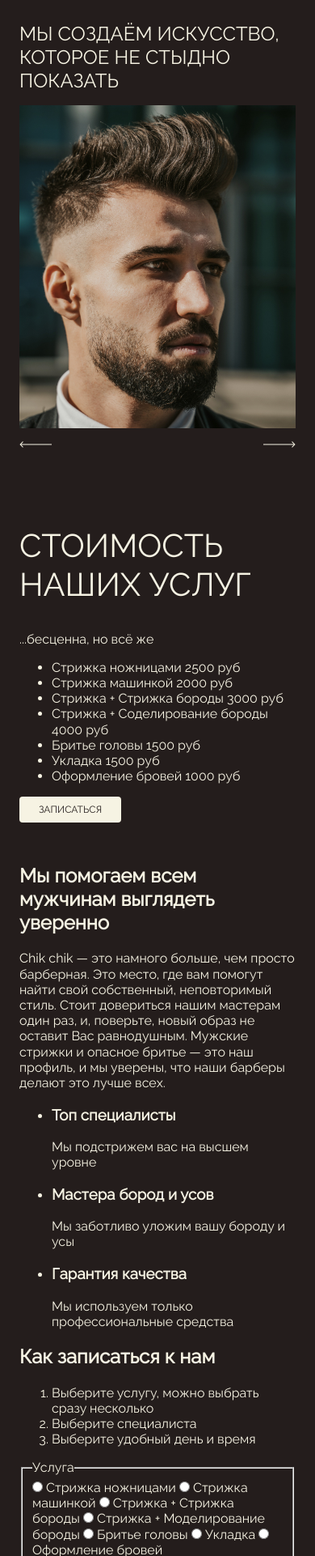
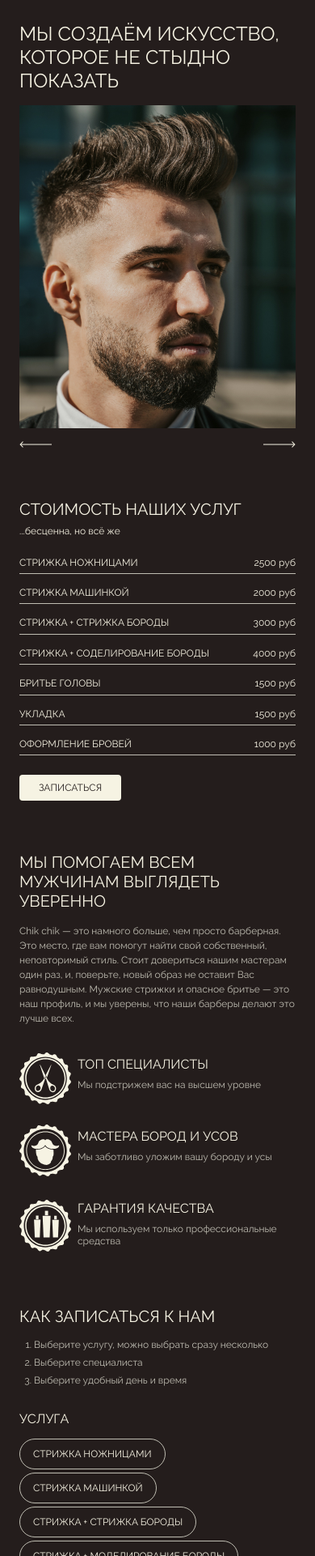
Before and after one commit to vadyavadya/chik-chik, a plain HTML site: page index.html in a window 390 px wide. Shown: the part 78-2000 px from the top of the page at 81% size. Drawn offline with Linux system fonts and the light colour scheme.

Commit message:
css end for day 3

```diff
--- a/index.html
+++ b/index.html
@@ -15,6 +15,10 @@
   <link rel="stylesheet" href="style/hero.css">
   <link rel="stylesheet" href="style/slider.css">
   <link rel="stylesheet" href="style/price.css">
+  <link rel="stylesheet" href="style/about.css">
+  <link rel="stylesheet" href="style/footer.css">
+  <link rel="stylesheet" href="style/reserve.css">
+  <link rel="stylesheet" href="style/radio.css">
 </head>
 
 <body>
@@ -30,7 +34,7 @@
             </li>
 
             <li class="navigation__item">
-              <a href="#about" class="navigation__link">нас</a>
+              <a href="#about" class="navigation__link">о нас</a>
             </li>
           </ul>
         </nav>
@@ -135,17 +139,17 @@
         <p class="about__description">Сhik chik — это намного больше, чем просто барберная. Это место, где вам помогут найти свой собственный, неповторимый стиль. Стоит довериться нашим мастерам один раз, и, поверьте, новый образ не оставит Вас равнодушным. Мужские стрижки и опасное бритье — это наш профиль, и мы уверены, что наши барберы делают это лучше всех.</p>
 
         <ul class="about__list">
-          <li class="about__item">
+          <li class="about__item about__item_top">
             <h3 class="about__item-title">Топ специалисты</h3>
 
             <p class="about__item-description">Мы подстрижем вас на высшем уровне</p>
           </li>
-          <li class="about__item">
+          <li class="about__item about__item_master">
             <h3 class="about__item-title">Мастера бород и усов</h3>
 
             <p class="about__item-description">Мы заботливо уложим вашу бороду и усы</p>
           </li>
-          <li class="about__item">
+          <li class="about__item about__item_garant">
             <h3 class="about__item-title">Гарантия качества</h3>
 
             <p class="about__item-description">Мы используем только профессиональные средства</p>
@@ -181,7 +185,7 @@
 
               <label class="radio">
                 <input class="radio__input" type="radio" name="service">
-                <span>Стрижка + Стрижка бороды</span>
+                <span class="radio__label">Стрижка + Стрижка бороды</span>
               </label>
 
               <label class="radio">
@@ -201,7 +205,7 @@
 
               <label class="radio">
                 <input class="radio__input" type="radio" name="service">
-                <span>Оформление бровей</span>
+                <span class="radio__label">Оформление бровей</span>
               </label>
             </fieldset>
 
@@ -210,27 +214,27 @@
 
               <label class="radio">
                 <input class="radio__input" type="radio" name="spec">
-                <span class="radio__label radio__label_spec">Игорь</span>
+                <span class="radio__label radio__label_spec" style="--bg-image: url('../img/spec1.png')">Игорь</span>
               </label>
 
               <label class="radio">
                 <input class="radio__input" type="radio" name="spec">
-                <span class="radio__label radio__label_spec">Анатолий</span>
+                <span class="radio__label radio__label_spec" style="--bg-image: url('../img/spec2.png')">Анатолий</span>
               </label>
 
               <label class="radio">
                 <input class="radio__input" type="radio" name="spec">
-                <span class="radio__label radio__label_spec">Руслан</span>
+                <span class="radio__label radio__label_spec" style="--bg-image: url('../img/spec3.png')">Руслан</span>
               </label>
 
               <label class="radio">
                 <input class="radio__input" type="radio" name="spec">
-                <span class="radio__label radio__label_spec">Михаил</span>
+                <span class="radio__label radio__label_spec" style="--bg-image: url('../img/spec4.png')">Михаил</span>
               </label>
 
               <label class="radio">
                 <input class="radio__input" type="radio" name="spec">
-                <span class="radio__label radio__label_spec">Евгений</span>
+                <span class="radio__label radio__label_spec" style="--bg-image: url('../img/spec5.png')">Евгений</span>
               </label>
             </fieldset>
 
@@ -323,20 +327,19 @@
   </main>
 
   <footer class="footer">
+    <div class="container">
+      <div class="footer__container">
         <img class="footer__logo" src="img/logo.svg" alt="">
-
         <div class="footer__novigation navigation">
           <ul class="navigation__list">
             <li class="navigation__item">
               <a href="#price" class="navigation__link">стоимость услуг</a>
             </li>
-
             <li class="navigation__item">
-          <a href="#about" class="navigation__link">нас</a>
+              <a href="#about" class="navigation__link">О нас</a>
             </li>
           </ul>
         </div>
-
         <ul class="footer__list">
           <li class="footer__item">
             Designer: <a href="#" class="footer__link">Anastasia Ilina</a>
@@ -345,8 +348,9 @@
             Developer: <a href="#" class="footer__link">Vadim Sergeev</a>
           </li>
         </ul>
-
+      </div>
       <p class="footer__copiryght">© chik chik, 2023</p>
+    </div>
   </footer>
 </body>
 
--- /dev/null
+++ b/style/about.css
@@ -0,0 +1,110 @@
+.about {
+    padding: 62px 0;
+}
+.about__title {
+    font-weight: 400;
+    font-size: 40px;
+    line-height: 1.2;
+    text-transform: uppercase;
+    margin-bottom: 24px;
+    max-width: 736px;
+}
+.about__description {
+    max-width: 696px;
+    line-height: 1.5;
+    margin-bottom: 72px;
+    color: #bfbdb2;
+}
+.about__list {
+    display: flex;
+    gap: 32px;
+}
+.about__item {
+    flex-basis: 30%;
+}
+.about__item {
+    background-repeat: no-repeat;
+    background-position: left;
+    background-size: 80px 80px;
+    min-height: 90px;
+    padding: 6px 0 8px;
+    padding-left: 96px;
+}
+.about__item_top {
+    background-image: url("../img/about-top.svg");
+}
+.about__item_master {
+    background-image: url("../img/about-master.svg");
+}
+.about__item_garant {
+    background-image: url("../img/about-garant.svg");
+}
+.about__item-title {
+    font-size: 22px;
+    text-transform: uppercase;
+    margin-bottom: 8px;
+}
+.about__item-description {
+    line-height: 1.3;
+    color: #bfbdb2;
+}
+@media (max-width: 1024px) {
+    .about__description {
+        margin-bottom: 46px;
+    }
+    .about__item {
+        padding-left: 0;
+        padding-top: 96px;
+        background-position: top left;
+    }
+}
+@media (max-width: 768px) {
+    .about {
+        padding: 40px 0;
+    }
+
+    .about__title {
+        font-size: 32px;
+    }
+    .about__description {
+        margin-bottom: 32px;
+    }
+    .about__list {
+        flex-wrap: wrap;
+    }
+    .about__item {
+        flex-basis: calc(50% - 16px);
+        padding-left: 96px;
+        padding-top: 6px;
+        background-position: left;
+    }
+    .about__item-title {
+        font-size: 16px;
+    }
+}
+@media (max-width: 560px) {
+    .about {
+        padding: 32px 0;
+    }
+    .about__title {
+        font-size: 20px;
+        margin-bottom: 16px;
+    }
+    .about__description {
+        font-size: 12px;
+    }
+    .about__list {
+        gap: 24px;
+    }
+    .about__item {
+        flex-basis: 100%;
+    }
+    .about__item {
+        padding-left: 72px;
+        background-size: 64px 64px;
+        min-height: 65px;
+    }
+    .about__item-description {
+        font-size: 12px;
+    }
+}
--- a/style/price.css
+++ b/style/price.css
@@ -1,27 +1,52 @@
 .price {
-    padding: 63px 0 124px;
+    padding: 63px 0;
 }
 
 .price__title {
     font-weight: 400;
     font-size: 40px;
     text-transform: uppercase;
-    margin-bottom: 0 0 16px;
+    margin: 0 0 16px;
 }
 .price__tag-line {
-    margin-bottom: 0 0 40px;
+    margin: 0 0 40px;
 }
 .price__wrapper-content {
+    display: flex;
+    gap: 32px;
+}
+.price__wrapper-content::before {
+    content: "";
+    flex-basis: 50%;
+    background-image: url("../img/price-wall.jpg");
+    background-size: cover;
+    background-position: top;
 }
 .price__content {
+    flex-basis: 50%;
 }
 .price__list {
+    padding: 0;
+    margin: 0 0 62px;
+    list-style: none;
 }
 .price__item {
+    display: flex;
+    justify-content: space-between;
+    font-size: 14px;
+    line-height: 100%;
+    padding-bottom: 7px;
+    border-bottom: 1px solid #bfbdb2;
+    margin-bottom: 24px;
+}
+.price__item:last-child {
+    margin-bottom: 0;
 }
 .price__item-title {
+    text-transform: uppercase;
 }
 .price__item-count {
+    white-space: nowrap;
 }
 .price__link {
 }
@@ -30,9 +55,39 @@
     .price {
         padding: 40px 0;
     }
+    .price__title {
+        font-size: 32px;
+        margin-bottom: 16px;
+    }
+    .price__wrapper-content::before {
+        content: none;
+    }
+    .price__content {
+        flex-basis: 100%;
+    }
+    .price__list {
+        margin-bottom: 40px;
+    }
 }
 @media (max-width: 560px) {
     .price {
         padding: 32px 0;
     }
+    .price__title {
+        font-size: 20px;
+        margin-bottom: 8px;
+    }
+    .price__tag-line {
+        font-size: 12px;
+        margin-bottom: 24px;
+    }
+    .price__item {
+        padding-bottom: 6px;
+        margin-bottom: 16px;
+        font-size: 12px;
+        line-height: 1.2;
+    }
+    .price__list {
+        margin-bottom: 24px;
+    }
 }
--- /dev/null
+++ b/style/radio.css
@@ -0,0 +1,49 @@
+.radio {
+}
+.radio__input {
+    /** скрыть точки */
+    position: absolute;
+    appearance: none;
+    -webkit-appearance: none;
+    -moz-appearance: none;
+}
+.radio__label {
+    display: inline-block;
+    padding: 16px 24px;
+    font-size: 14px;
+    line-height: 1;
+    text-transform: uppercase;
+    cursor: pointer;
+    border: 1px solid #bfbdb2;
+    border-radius: 36px;
+}
+
+.radio__label:hover {
+    color: #efe7be;
+}
+.radio__input:focus + .radio__label,
+.radio__input:checked + .radio__label {
+    background-color: #f6f3e3;
+    color: #241d1c;
+}
+
+.radio__label_spec {
+    padding-left: 52px;
+    background-image: var(--bg-image);
+    background-size: 36px;
+    background-position: 8px 5px;
+    background-repeat: no-repeat;
+}
+@media (max-width: 768px) {
+    .radio__label {
+        font-size: 12px;
+        padding: 12px 16px;
+    }
+    .radio__label_spec {
+        padding-left: 40px;
+        background-size: 24px;
+    }
+}
+
+@media (max-width: 560px) {
+}
--- /dev/null
+++ b/style/reserve.css
@@ -0,0 +1,102 @@
+.reserve {
+    padding: 62px 0 124px;
+}
+.reserve__title {
+    font-size: 40px;
+    line-height: 120%;
+    text-transform: uppercase;
+    color: #f6f3e3;
+    margin-bottom: 24px;
+}
+.reserve__list {
+    padding-left: 24px;
+    margin: 0 0 72px;
+    line-height: 1.5;
+    color: #bfbdb2;
+}
+.reserve__item:not(:last-child) {
+    margin-bottom: 8px;
+}
+.reserve__form {
+}
+.reserve__form-container {
+    margin-bottom: 40px;
+}
+.reserve__fildset {
+    padding: 0;
+    border: none;
+    display: flex;
+    flex-wrap: wrap;
+    margin: 0 0 72px;
+    gap: 8px;
+}
+.reserve__legend {
+    flex-basis: 100%;
+    font-weight: 400;
+    font-size: 22px;
+    line-height: 100%;
+    text-transform: uppercase;
+    margin: 0 0 24px;
+}
+.reserve__fildset_sub {
+    flex-basis: 100%;
+    margin-bottom: 24px;
+}
+.reserve__fildset:last-child {
+    margin-bottom: 0;
+}
+.reserve__btn {
+}
+
+@media (max-width: 768px) {
+    .reserve {
+        padding-top: 40px;
+        padding-bottom: 80px;
+    }
+    .reserve__title {
+        font-size: 32px;
+    }
+    .reserve__list {
+        margin: 0 0 40px;
+    }
+    .reserve__fildset {
+        margin-bottom: 40px;
+    }
+    .reserve__legend {
+        font-size: 16px;
+        margin: 0 0 16px;
+    }
+    .reserve__fildset_sub {
+        margin-bottom: 20px;
+    }
+    .reserve__form-container {
+        margin-bottom: 32px;
+    }
+}
+
+@media (max-width: 560px) {
+    .reserve {
+        padding-top: 32px;
+        padding-bottom: 64px;
+    }
+    .reserve__title {
+        font-size: 20px;
+        margin-bottom: 16px;
+    }
+    .reserve__list {
+        font-size: 12px;
+        line-height: 1.2;
+        padding-left: 18px;
+        margin: 0 0 32px;
+    }
+    .reserve__fildset {
+        gap: 4px;
+        margin-bottom: 32px;
+    }
+    .reserve__fildset_sub {
+        margin-bottom: 20px;
+    }
+    .reserve__form-container {
+        margin-bottom: 24px;
+    }
+}
--- a/style/style.css
+++ b/style/style.css
@@ -9,12 +9,24 @@
 
 html {
     box-sizing: border-box;
+    scroll-behavior: smooth;
 }
 
 *,
 *::after,
 *::before {
     box-sizing: inherit;
+}
+
+h1,
+h2,
+h3,
+h4,
+h5,
+h6,
+p {
+    margin: 0;
+    font-weight: 400;
 }
 
 body {
@@ -32,6 +44,19 @@ img {
     height: auto;
 }
 
+ul {
+    margin: 0;
+    padding: 0;
+    list-style: none;
+}
+a {
+    color: inherit;
+    text-decoration: none;
+}
+button {
+    cursor: pointer;
+}
+
 .visually-hidden {
     position: fixed;
     transform: scale(0);
@@ -43,6 +68,11 @@ img {
     margin: 0 auto;
 }
 
+@media (max-width: 1024px) {
+}
+@media (max-width: 768px) {
+}
+
 @media (max-width: 560px) {
     .container {
         padding: 0 24px;
```
Also changed, not shown: style/footer.css (added, +40 -0 lines), style/navigation.css (+7 -0 lines), img/about-garant.svg (added), img/about-master.svg (added), img/about-top.svg (added), img/price-wall.jpg (added), img/spec1.png (added), img/spec2.png (added), img/spec3.png (added), img/spec4.png (added), img/spec5.png (added). Lines whose indentation alone changed are shown as unchanged.
